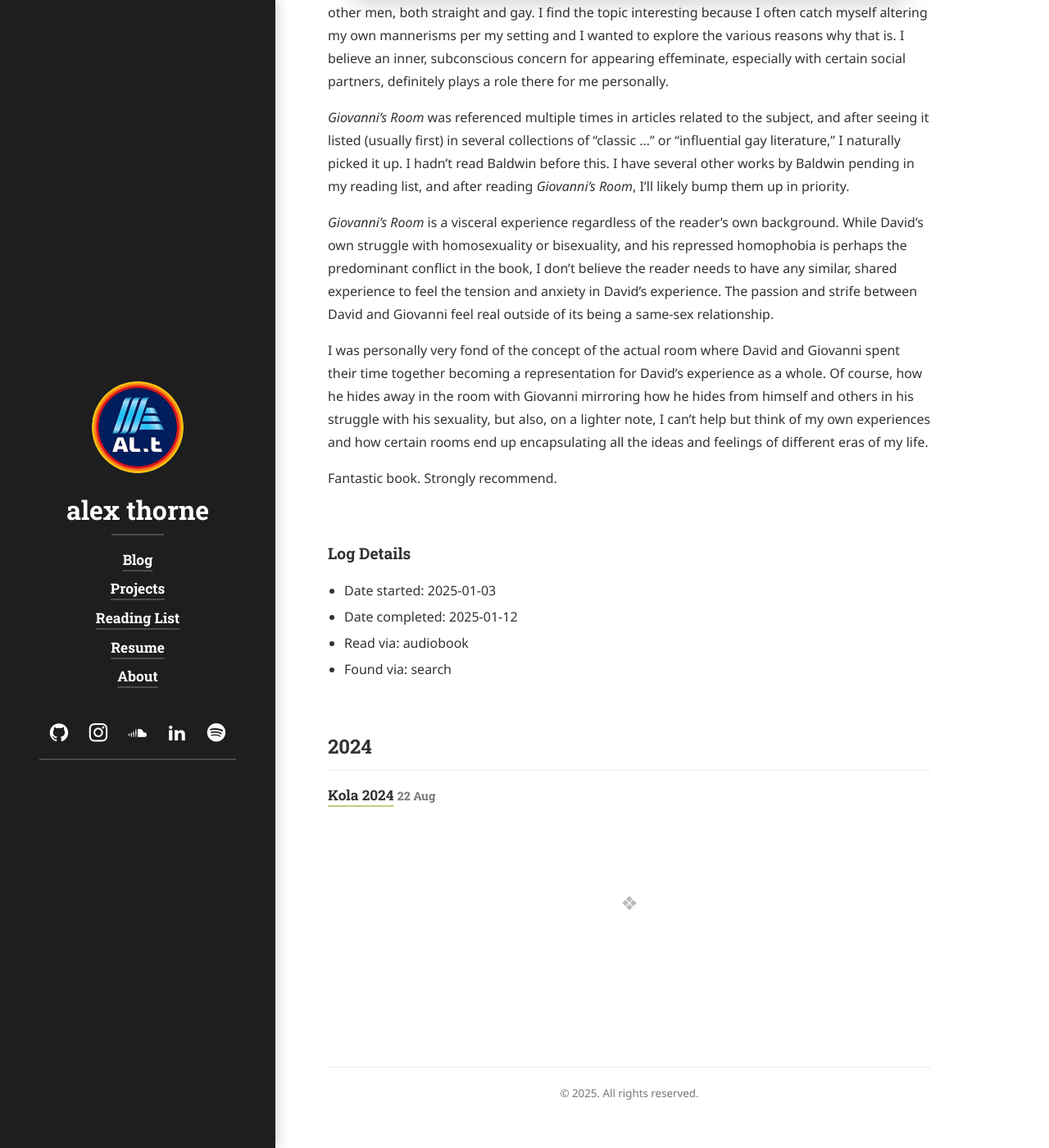
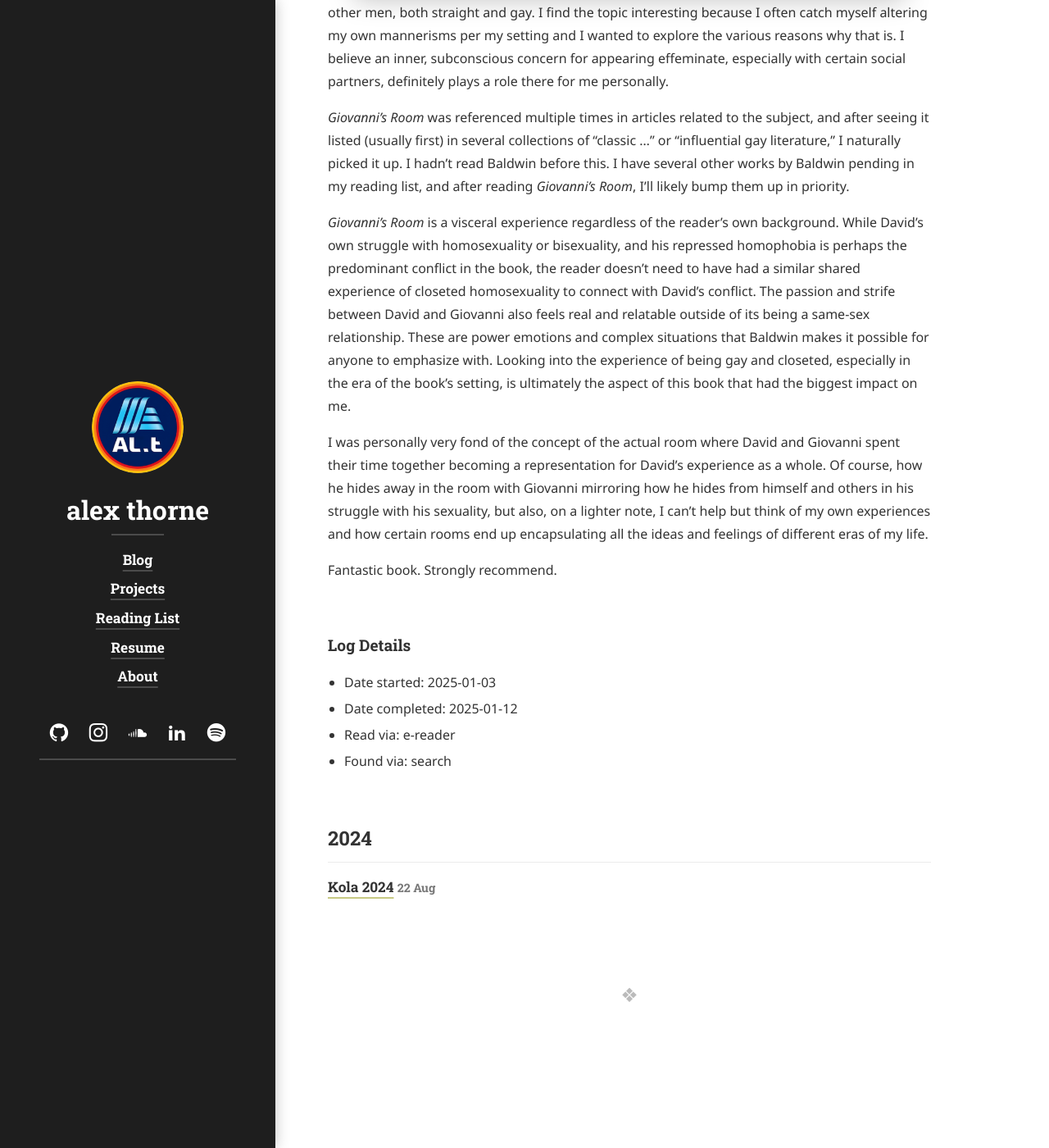
Before and after one commit to alex-thorne/blog, a Jekyll site: the page built from _reading-list/2025-02-17-giovannisroom.md, in a window 1280 px wide and 1400 px high, scrolled down 640 px. Shown: the whole window at 82% size. Built offline with Jekyll 4.4.1, drawn with Linux system fonts in a browser that asks for light colours; cached includes are drawn as plain includes; nearby versions of some CDN libraries; some web fonts are replaced; library files that are not in the unit come from our copies.

Commit message:
updates to Giovanni's Room

```diff
--- a/_reading-list/2025-02-17-giovannisroom.md
+++ b/_reading-list/2025-02-17-giovannisroom.md
@@ -28,7 +29,7 @@ _Giovanni's Room_ made it into my reading list while I was reading around the to
 
 _Giovanni's Room_ was referenced multiple times in articles related to the subject, and after seeing it listed (usually first) in several collections of "classic ..." or "influential gay literature," I naturally picked it up. I hadn't read Baldwin before this. I have several other works by Baldwin pending in my reading list, and after reading _Giovanni's Room_, I'll likely bump them up in priority.
 
-_Giovanni's Room_ is a visceral experience regardless of the reader's own background. While David's own struggle with homosexuality or bisexuality, and his repressed homophobia is perhaps the predominant conflict in the book, I don't believe the reader needs to have any similar, shared experience to feel the tension and anxiety in David's experience. The passion and strife between David and Giovanni feel real outside of its being a same-sex relationship.
+_Giovanni's Room_ is a visceral experience regardless of the reader's own background. While David's own struggle with homosexuality or bisexuality, and his repressed homophobia is perhaps the predominant conflict in the book, the reader doesn't need to have had a similar shared experience of closeted homosexuality to connect with David's conflict. The passion and strife between David and Giovanni also feels real and relatable outside of its being a same-sex relationship. These are power emotions and complex situations that Baldwin makes it possible for anyone to emphasize with. Looking into the experience of being gay and closeted, especially in the era of the book's setting, is ultimately the aspect of this book that had the biggest impact on me.
 
 I was personally very fond of the concept of the actual room where David and Giovanni spent their time together becoming a representation for David's experience as a whole. Of course, how he hides away in the room with Giovanni mirroring how he hides from himself and others in his struggle with his sexuality, but also, on a lighter note, I can't help but think of my own experiences and how certain rooms end up encapsulating all the ideas and feelings of different eras of my life.
 
@@ -38,5 +39,5 @@ Fantastic book. Strongly recommend.
 
 - Date started: 2025-01-03
 - Date completed: 2025-01-12
-- Read via: audiobook
+- Read via: e-reader
 - Found via: search
```
Also changed, not shown: other parts of _reading-list/2025-02-17-giovannisroom.md (+1 -0 lines).
